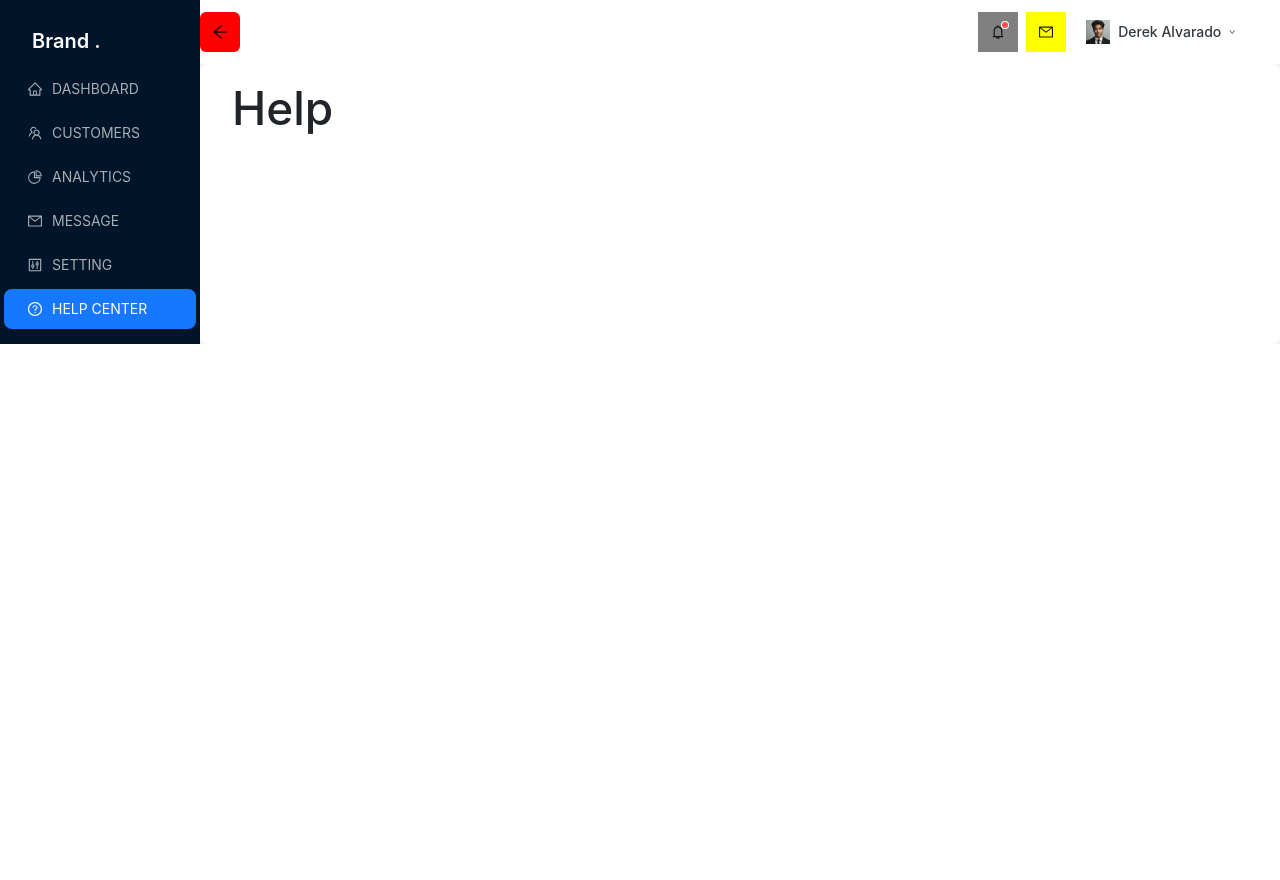
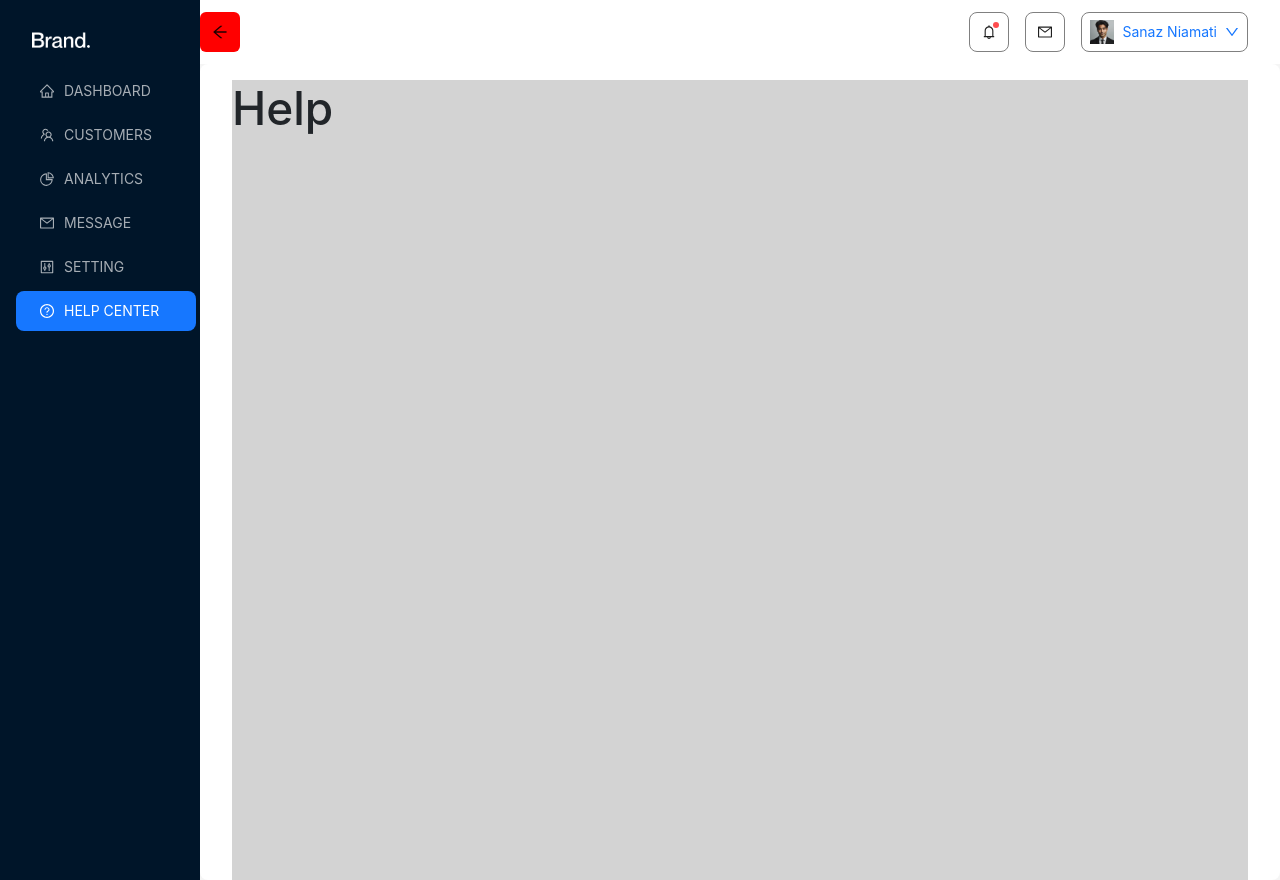
Before and after one commit to sanazniamati/panel-admin-react, a React (Vite) app: page /help in a window 1280 px wide. Before the commit the page ends 800 px from the top, so only its background shows below. Built offline with nearby package versions, Linux system fonts and the light colour scheme.

Commit message:
update style

```diff
--- a/src/Pages/Analytics/index.tsx
+++ b/src/Pages/Analytics/index.tsx
@@ -1,6 +1,6 @@
 /** @format */
 
 const Analytics: React.FC = () => {
-  return <div>Analytics</div>;
+  return <div style={{ background: "lightGray", height: "100vh" }}>Analytics</div>;
 };
 export default Analytics;
--- a/src/Pages/Dashboard/index.tsx
+++ b/src/Pages/Dashboard/index.tsx
@@ -1,6 +1,6 @@
 /** @format */
 
 const Dashboard: React.FC = () => {
-  return <div>Dashboard</div>;
+  return <div style={{ background: "lightGray", height: "100vh" }}>Dashboard</div>;
 };
 export default Dashboard;
--- a/src/Pages/Help/index.tsx
+++ b/src/Pages/Help/index.tsx
@@ -1,6 +1,6 @@
 /** @format */
 
 const Help: React.FC = () => {
-  return <div>Help</div>;
+  return <div style={{ background: "lightGray", height: "100vh" }}>Help</div>;
 };
 export default Help;
--- a/src/Pages/Messages/index.tsx
+++ b/src/Pages/Messages/index.tsx
@@ -1,6 +1,6 @@
 /** @format */
 
 const Messages: React.FC = () => {
-  return <div>Messages</div>;
+  return <div style={{ background: "lightGray", height: "100vh" }}>Messages</div>;
 };
 export default Messages;
--- a/src/Pages/Setting/index.tsx
+++ b/src/Pages/Setting/index.tsx
@@ -1,6 +1,6 @@
 /** @format */
 
 const Setting: React.FC = () => {
-  return <div>Setting</div>;
+  return <div style={{ background: "lightGray", height: "100vh" }}>Setting</div>;
 };
 export default Setting;
--- a/src/components/AppHeader/index.tsx
+++ b/src/components/AppHeader/index.tsx
@@ -5,16 +5,29 @@ import {
   BellOutlined,
   DownOutlined,
   MailOutlined,
-  // MenuFoldOutlined,
-  // MenuUnfoldOutlined,
-  //   UploadOutlined,
-  //   UserOutlined,
-  //   VideoCameraOutlined,
+  SmileOutlined,
 } from "@ant-design/icons";
-import { Badge, Button, Layout, Menu, theme } from "antd";
+import { Badge, Button, Dropdown, Flex, Layout, MenuProps, Space, theme } from "antd";
 import Avatar from "../../assets/img/avatar.jfif";
 
-const { Header, Sider, Content } = Layout;
+const { Header } = Layout;
+
+const items: MenuProps["items"] = [
+  {
+    key: "1",
+    label: "sanaz",
+  },
+  {
+    key: "2",
+    label: "33 years old",
+    disabled: true,
+  },
+  {
+    key: "3",
+    label: "booshehr",
+    disabled: true,
+  },
+];
 
 interface AppHeaderPropsInterface {
   collapsed: boolean;
@@ -22,7 +35,6 @@ interface AppHeaderPropsInterface {
 }
 
 const AppHeader: React.FC<AppHeaderPropsInterface> = ({ collapsed, setCollapsed }) => {
-  // const [collapsed, setCollapsed] = useState(false);
   const {
     token: { colorBgContainer },
   } = theme.useToken();
@@ -51,67 +63,76 @@ const AppHeader: React.FC<AppHeaderPropsInterface> = ({ collapsed, setCollapsed
           height: 40,
         }}
       />
-      <div
-        style={{
-          display: "flex",
-          alignItems: "center",
-          gap: 8,
-        }}
+      <Flex
+        gap={"middle"}
+        style={
+          {
+            // background: "pink",
+            // alignItems: "center",
+          }
+        }
       >
-        <div
+        <Flex
+          align="center"
+          justify="center"
           style={{
+            border: 1,
+            borderStyle: "solid",
+            borderColor: "gray",
+            borderRadius: 8,
             width: 40,
             height: 40,
-            background: "gray",
-            display: "flex",
-            alignItems: "center",
-            justifyContent: "center",
           }}
         >
           <Badge dot>
             <BellOutlined />
           </Badge>
-        </div>
-        <div
+        </Flex>
+
+        <Flex
+          align="center"
+          justify="center"
           style={{
+            border: 1,
+            borderStyle: "solid",
+            borderColor: "gray",
+            borderRadius: 8,
             width: 40,
             height: 40,
-            background: "yellow",
             display: "flex",
-            alignItems: "center",
-            justifyContent: "center",
           }}
         >
           <MailOutlined />
-        </div>
-        <div
+        </Flex>
+
+        <Flex
+          align="center"
+          justify="center"
           style={{
-            width: 174,
             height: 40,
-            // background: "red",
-            display: "flex",
-            alignItems: "center",
-            justifyContent: "center",
             border: 1,
+            borderStyle: "solid",
+            borderColor: "gray",
             borderRadius: 8,
-            // borderColor: "#E9ECEF",
-            borderColor: "red",
             gap: 8,
+            padding: 8,
           }}
         >
-          <div>
-            <img
-              src={Avatar}
-              alt="Avatar"
-              style={{ width: 24, height: 24, display: "flex", alignItems: "center", justifyContent: "center" }}
-            />
-          </div>
-          <div style={{ color: "#343A40", fontWeight: 500, fontSize: 14, lineHeight: 24 }}>Derek Alvarado</div>
-          <div>
-            <DownOutlined style={{ width: 6.5, height: 3.5 }} />
-          </div>
-        </div>
-      </div>
+          <img
+            src={Avatar}
+            alt="Avatar"
+            style={{ width: 24, height: 24, display: "flex", alignItems: "center", justifyContent: "center" }}
+          />
+          <Dropdown menu={{ items }}>
+            <a onClick={(e) => e.preventDefault()}>
+              <Space>
+                Sanaz Niamati
+                <DownOutlined />
+              </Space>
+            </a>
+          </Dropdown>
+        </Flex>
+      </Flex>
     </Header>
   );
 };
--- a/src/components/SideMenu/index.tsx
+++ b/src/components/SideMenu/index.tsx
@@ -8,7 +8,7 @@ import {
   ControlOutlined,
   MailOutlined,
 } from "@ant-design/icons";
-import { Layout, Menu, Typography } from "antd";
+import { Layout, Menu, Space, Typography } from "antd";
 import { useEffect, useState } from "react";
 const { Sider } = Layout;
 import { useLocation, useNavigate } from "react-router-dom";
@@ -23,25 +23,31 @@ interface SideMenuPropsInterface {
 
 const SideMenu: React.FC<SideMenuPropsInterface> = ({ collapsed }) => {
   const location = useLocation();
-  const [selectedKeys, setSelectedKeys] = useState("/");
+  const [selectedKeys, setSelectedKeys] = useState("/customers");
   const navigate = useNavigate();
 
   useEffect(() => {
     const pathName = location.pathname;
     setSelectedKeys(pathName);
   }, [location.pathname]);
+
   return (
     <Sider trigger={null} collapsible collapsed={collapsed}>
-      {/* <img src={Brand} alt="Brand/> */}
-      <Title level={4} style={{ color: "white", marginLeft: 32 }}>
+      <>
+        <Space style={{ paddingLeft: 32, paddingBottom: 16, paddingTop: 32 }}>
+          <img src={Brand} alt="Brand" style={{ height: 16 }} />
+        </Space>
+        {/* <Title level={4} style={{ color: "white", marginLeft: 32 }}>
           Brand .
-      </Title>
+        </Title> */}
+
         <Menu
           theme="dark"
           mode="inline"
           onClick={(item) => {
             navigate(item.key);
           }}
+          style={{ paddingLeft: 12 }}
           selectedKeys={[selectedKeys]}
           items={[
             {
@@ -76,6 +82,7 @@ const SideMenu: React.FC<SideMenuPropsInterface> = ({ collapsed }) => {
             },
           ]}
         />
+      </>
     </Sider>
   );
 };
```
Lines whose indentation alone changed are shown as unchanged.
